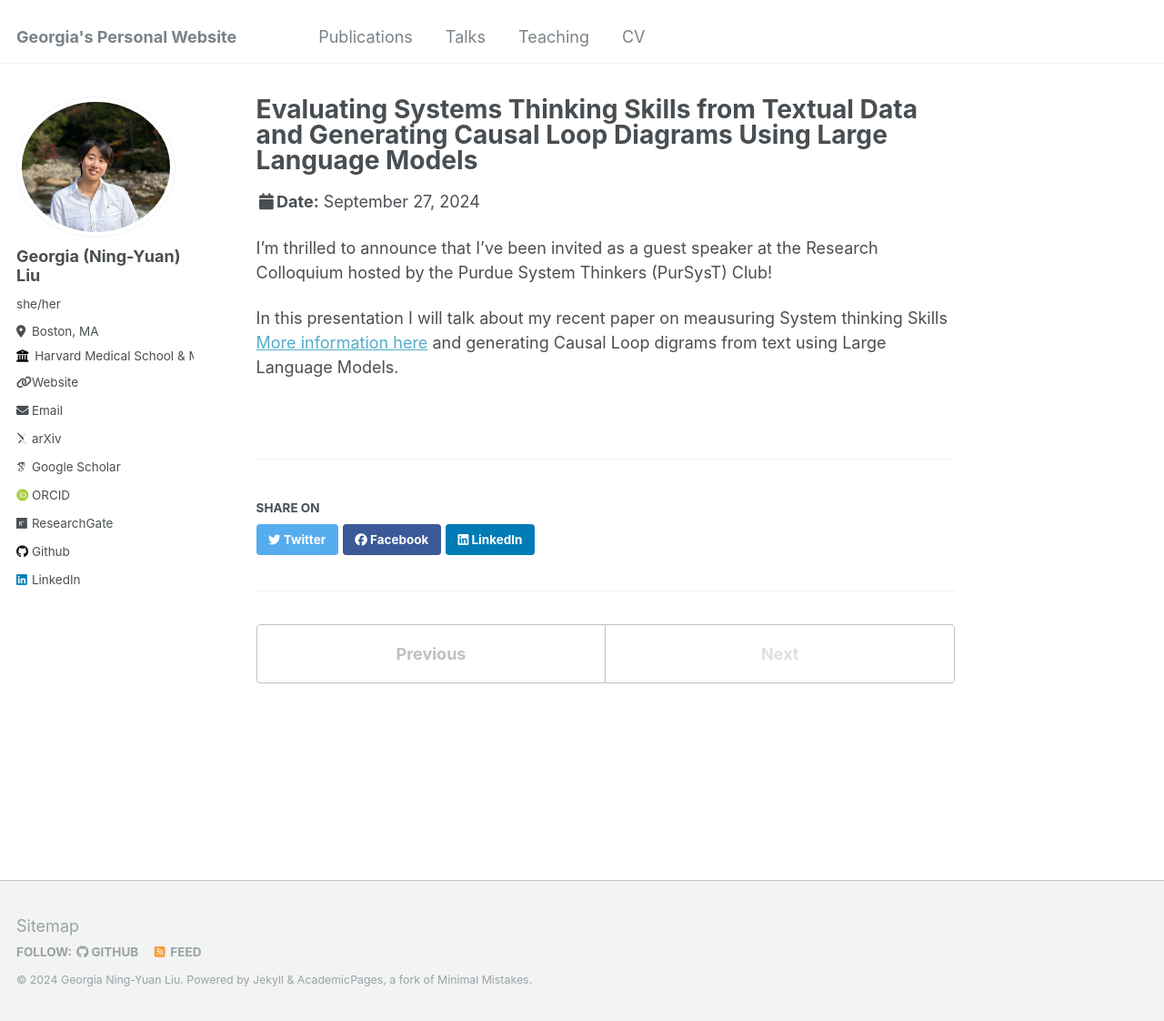
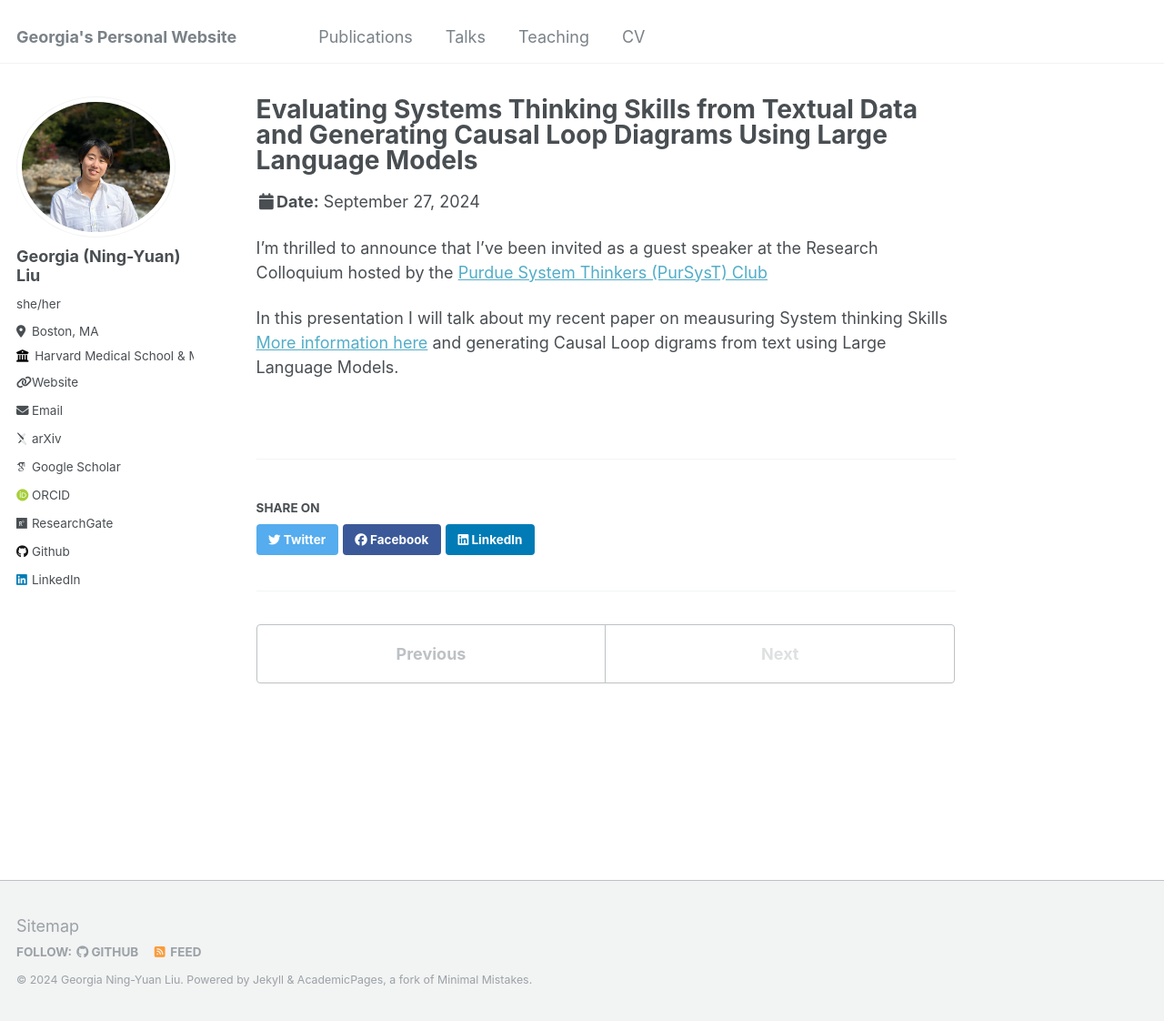
Before and after one commit to georgia-max/georgia-max.github.io, a Jekyll site: the page built from _talks/2024-purdue.md, in a window 1280 px wide and 1122 px high. Shown: the whole window at 91% size. Built offline with Jekyll 4.4.1, drawn with Linux system fonts in a browser that asks for light colours; some web fonts are replaced; part of the change alters nothing that is shown.

```diff
--- a/_talks/2024-purdue.md
+++ b/_talks/2024-purdue.md
@@ -7,7 +7,7 @@ venue: "School of Industrial Engineering, Purdue Univeristy"
 date: 2024-09-27
 location: "West Lafayette, IN"
 ---
-I'm thrilled to announce that I've been invited as a guest speaker at the Research Colloquium hosted by the Purdue System Thinkers (PurSysT) Club!
+I'm thrilled to announce that I've been invited as a guest speaker at the Research Colloquium hosted by the [Purdue System Thinkers (PurSysT) Club](https://www.google.com/search?client=safari&rls=en&q=Purdue+System+Thinkers+(PurSysT)+Club&ie=UTF-8&oe=UTF-8)
 
 In this presentation I will talk about my recent paper on meausuring System thinking Skills
 [More information here](https://onlinelibrary.wiley.com/doi/full/10.1002/sres.3033) and generating Causal Loop digrams from text using Large Language Models.
```
